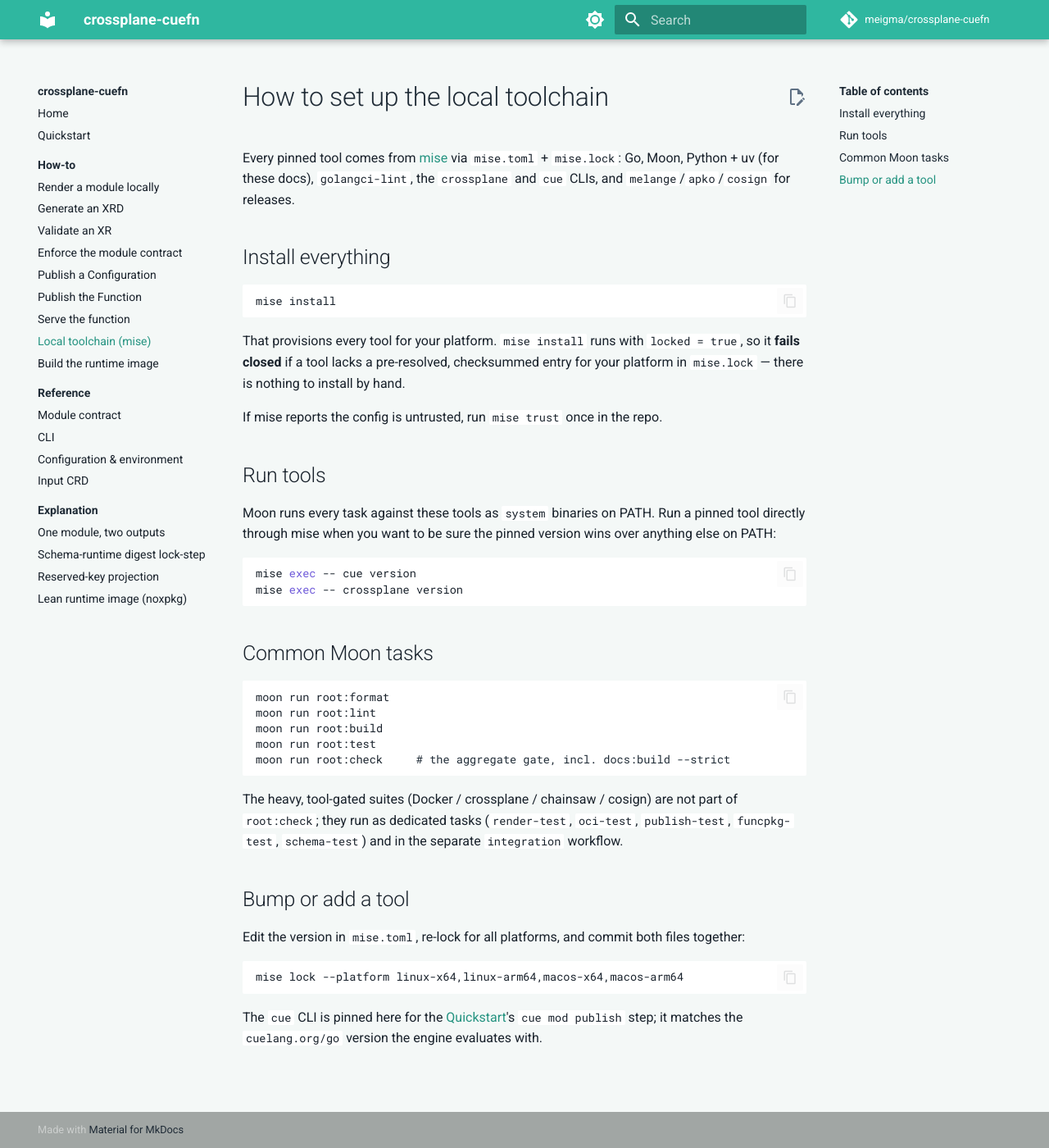
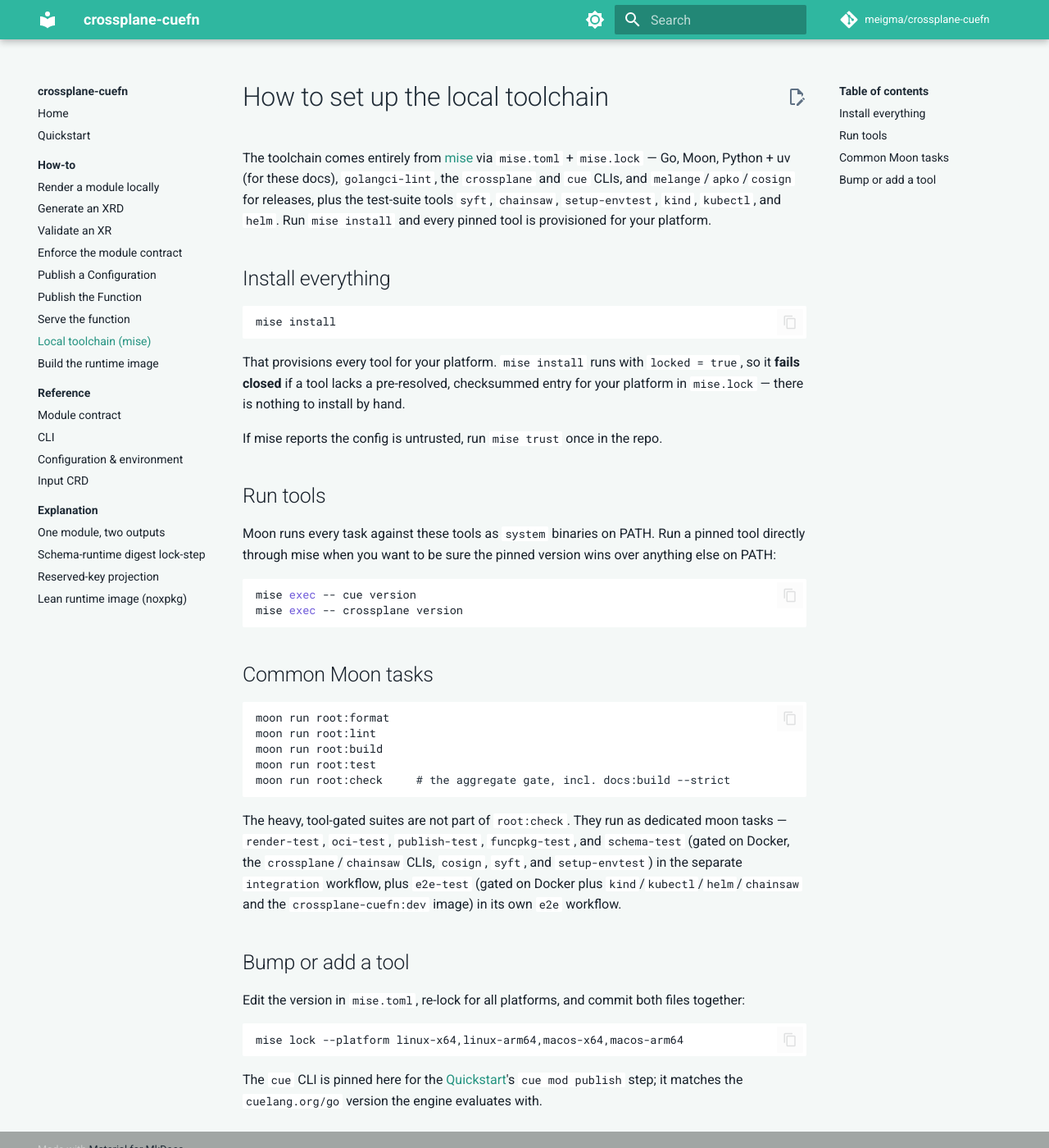
Before and after one commit to meigma/crossplane-cuefn, an MkDocs documentation site: the page built from docs/docs/how-to/local-toolchain.md, in a window 1280 px wide and 1400 px high. Shown: the whole window at 82% size. Built offline with MkDocs 1.6.1 and Material for MkDocs 9.7.7, drawn with Linux system fonts in a browser that asks for light colours; comment, search, counter and statistics services are not loaded.

Commit message:
docs: refresh docs for contract v2, the importable contract, and CLI surface
A docs-freshness audit against the session-004 changes (module-contract v2's
`out` root, the published contract module, dependency-aware loading) found 10
stale spots across 5 files:

- explanation/one-module-two-outputs.md: teach the `out` root (was bare
  top-level input/resources/status; the binding is out.input.spec: #Spec).
- reference/cli.md: env data lands at out.input.environment (render --env and
  publish --environment-config), not input.environment.
- reference/module-contract.md: add the contract dep to the module.cue snippet,
  and note contract.#API is closed (shortNames/categories/printerColumns cannot
  be unified with it).
- README.md: introduce the importable contract module + its contract/v* OIDC
  release pipeline; add the validate subcommand and the --cache-dir flag.
- how-to/local-toolchain.md: correct the heavy-task inventory (six tasks incl.
  e2e-test in its own e2e workflow) and the mise tool list.

Verified: docs:build --strict passes.

Co-Authored-By: Claude Opus 4.8 (1M context) <noreply@anthropic.com>

````diff
--- a/docs/docs/how-to/local-toolchain.md
+++ b/docs/docs/how-to/local-toolchain.md
@@ -1,8 +1,10 @@
 # How to set up the local toolchain
 
-Every pinned tool comes from [mise](https://mise.jdx.dev) via `mise.toml` +
-`mise.lock`: Go, Moon, Python + uv (for these docs), `golangci-lint`, the
-`crossplane` and `cue` CLIs, and `melange`/`apko`/`cosign` for releases.
+The toolchain comes entirely from [mise](https://mise.jdx.dev) via `mise.toml` +
+`mise.lock` — Go, Moon, Python + uv (for these docs), `golangci-lint`, the
+`crossplane` and `cue` CLIs, and `melange`/`apko`/`cosign` for releases, plus the
+test-suite tools `syft`, `chainsaw`, `setup-envtest`, `kind`, `kubectl`, and
+`helm`. Run `mise install` and every pinned tool is provisioned for your platform.
 
 ## Install everything
 
@@ -38,10 +40,12 @@ moon run root:test
 moon run root:check     # the aggregate gate, incl. docs:build --strict
 ```
 
-The heavy, tool-gated suites (Docker / crossplane / chainsaw / cosign) are not
-part of `root:check`; they run as dedicated tasks (`render-test`, `oci-test`,
-`publish-test`, `funcpkg-test`, `schema-test`) and in the separate `integration`
-workflow.
+The heavy, tool-gated suites are not part of `root:check`. They run as dedicated
+moon tasks — `render-test`, `oci-test`, `publish-test`, `funcpkg-test`, and
+`schema-test` (gated on Docker, the `crossplane`/`chainsaw` CLIs, `cosign`,
+`syft`, and `setup-envtest`) in the separate `integration` workflow, plus
+`e2e-test` (gated on Docker plus `kind`/`kubectl`/`helm`/`chainsaw` and the
+`crossplane-cuefn:dev` image) in its own `e2e` workflow.
 
 ## Bump or add a tool
 
````
Also changed, not shown: docs/docs/explanation/one-module-two-outputs.md (+7 -4 lines), docs/docs/reference/cli.md (+2 -2 lines), docs/docs/reference/module-contract.md (+17 -3 lines), README.md.
